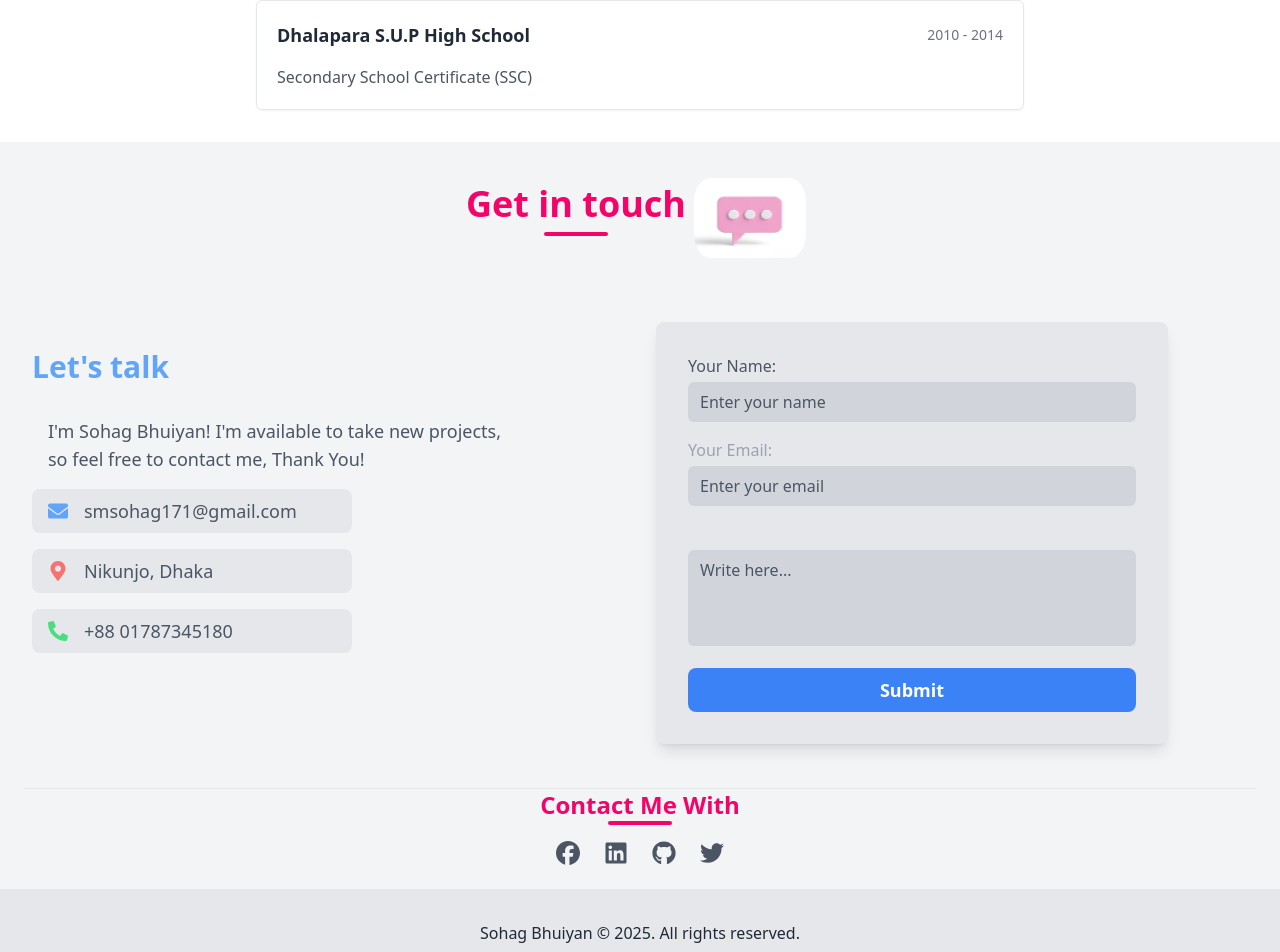
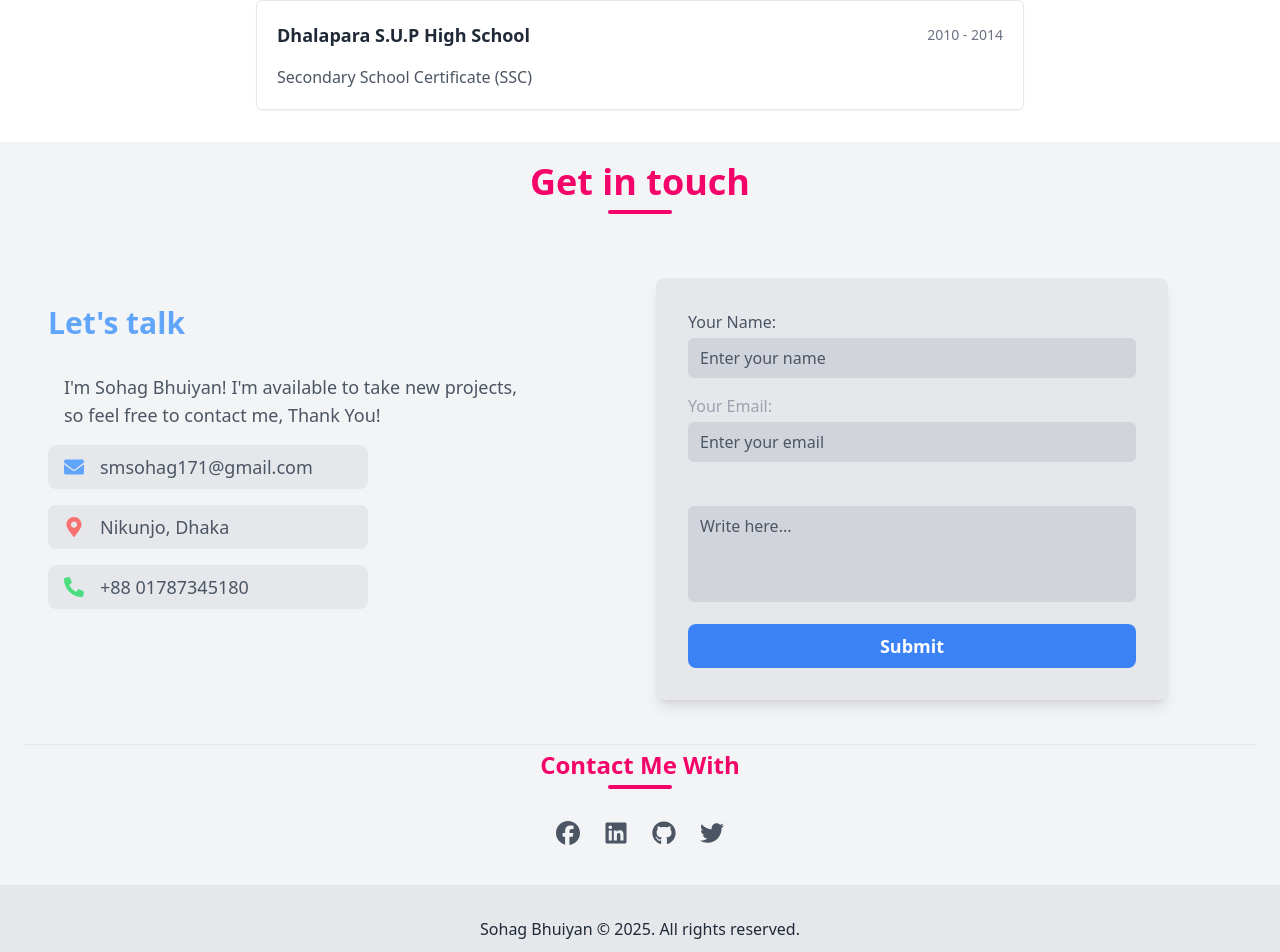
Before and after one commit to sohagbhuiyan/myPortfoilo, a React (Vite) app: page / in a window 1280 px wide. Shown: the part 3928-4880 px from the top of the page. Built offline with nearby package versions, Linux system fonts and the light colour scheme.

Commit message:
some updated

```diff
--- a/src/components/Main/Contact.jsx
+++ b/src/components/Main/Contact.jsx
@@ -1,25 +1,21 @@
 
 import { FaEnvelope, FaMapMarkerAlt, FaPhoneAlt } from 'react-icons/fa';
-import { msg } from '../../Utils/Images';
 import Chat from './Chat';
 
 const Contact = () => {
     return (
         <div className="bg-gray-100 text-gray-600 py-5">
-            <div className='flex justify-center items-center '>
+            <div className='text-center items-center '>
                 <p className='md:text-4xl text-2xl font-bold text-cpink-200'>Get in touch
                 <div className="w-16 mt-2 h-1 bg-cpink-200 mx-auto rounded-full"></div></p>
-                <img src={msg} alt="" className='md:h-20 h-12 md:w-32 w-24 px-2 rounded-3xl mt-4' />
             </div>
 
-<div className="px-8">
-
+<div className="px-4 md:px-12">
   <div className="flex flex-col md:flex-row items-center space-y-6 md:space-x-8">
     {/* Left Section - Text */}
     <div className="flex flex-col w-full md:w-1/2">
-
       <p className="md:text-3xl text-2xl text-blue-400 font-bold mb-4">Let's talk</p>
-      <p className="text-gray-600 p-4 text-sm md:text-lg">
+      <p className="text-gray-600 md:p-4 text-sm md:text-lg">
         I'm Sohag Bhuiyan! I'm available to take new projects, <br /> so feel free to contact me, Thank You!
 
       </p>
--- a/src/components/Main/Footer.jsx
+++ b/src/components/Main/Footer.jsx
@@ -5,9 +5,9 @@ const Contact = () => {
         <div>
             <div className='p-6 '>
                 <hr />
-                <p className='text-cpink-200 text-center text-xl md:text-2xl font-semibold'>Contact Me With</p>
+                <p className='text-cpink-200 p-1 text-center text-xl md:text-2xl font-semibold'>Contact Me With</p>
                 <div className="w-16  h-1 bg-cpink-200 mx-auto rounded-full"></div>
-                <div className='flex justify-center space-x-6 mt-4'>
+                <div className='flex justify-center space-x-6 p-4 mt-4'>
                     <a href='https://web.facebook.com/profile.php?id=100008473331977/' target='_blank' rel='noopener noreferrer'>
                         <FaFacebook className='text-gray-600 text-2xl hover:text-cpink-200'/>
                     </a>
```
Also changed, not shown: src/assets/images/p.jpeg (added), src/assets/images/s.png (added).
